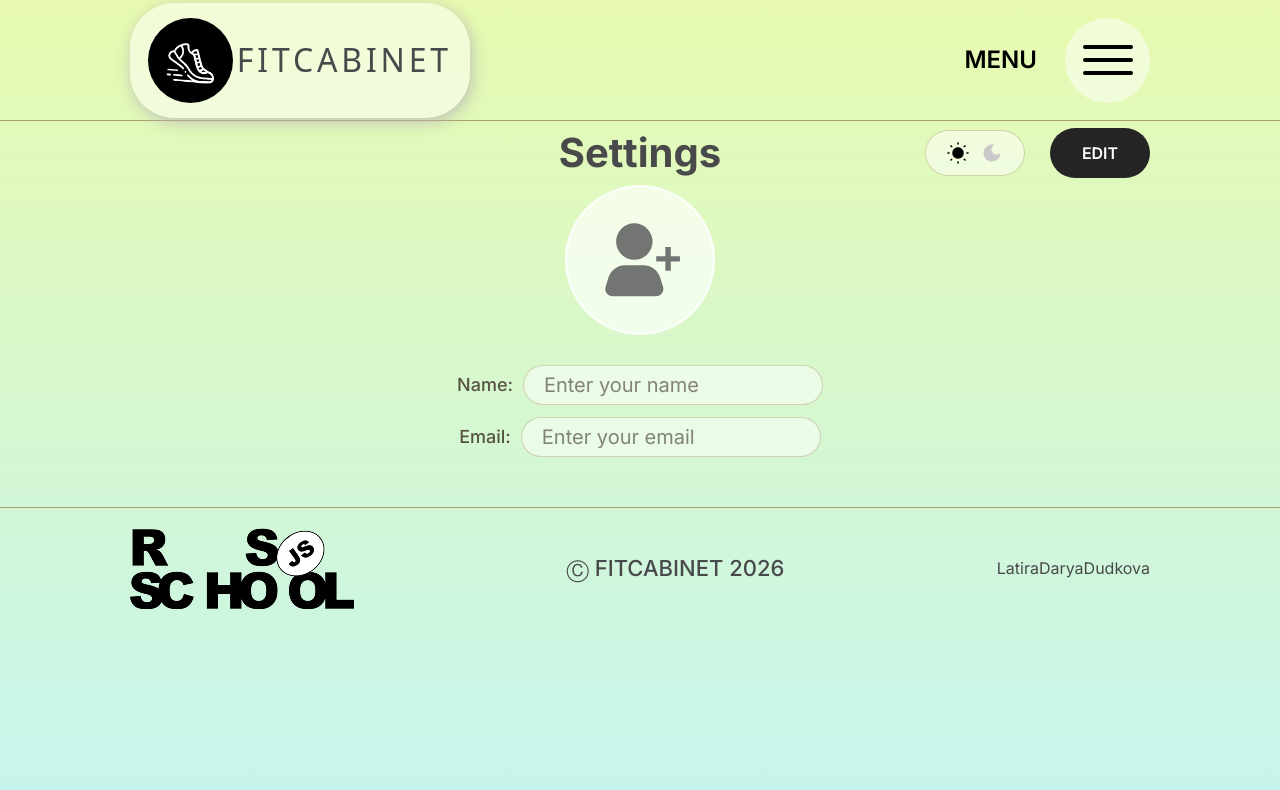
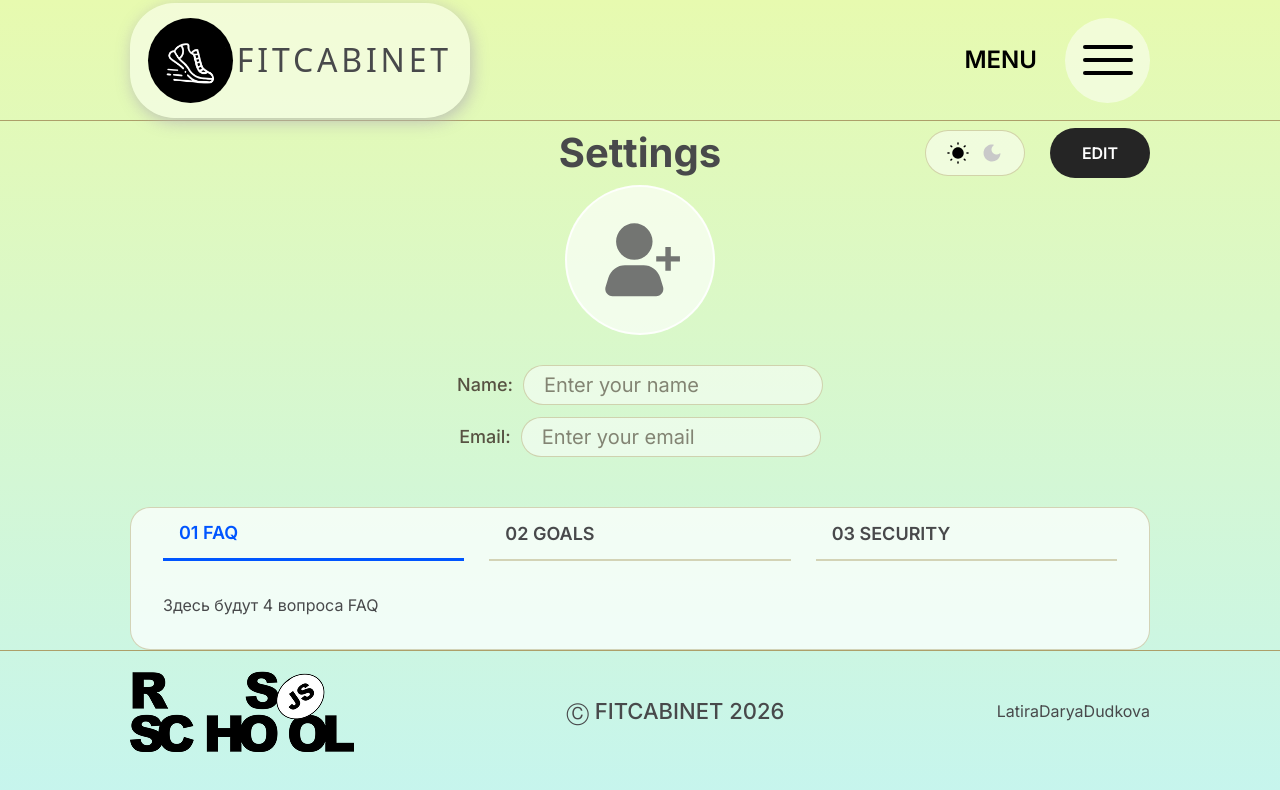
Before and after one commit to Latira/fit-cabinet, a website built with Vite: page index.html in a window 1280 px wide. Built offline with nearby package versions, Linux system fonts and the light colour scheme; a web font is replaced by a local one.

Commit message:
feat: add reusable tabs component and integrate into settings

```diff
--- /dev/null
+++ b/src/components/tabs.ts
@@ -0,0 +1,48 @@
+import { el, createBtn } from '../utils/tags';
+
+export interface TabItem {
+  id: string;
+  label: string;
+  content: HTMLElement;
+}
+
+export function createTabs(baseClass: string, items: TabItem[]): HTMLElement {
+  const container = el('div', baseClass);
+  const nav = el('nav', `${baseClass}__nav`);
+  const panelsContainer = el('div', `${baseClass}__panels`);
+
+  const buttons: HTMLButtonElement[] = [];
+  const panels: HTMLElement[] = [];
+
+  const setActiveTab = (activeIndex: number) => {
+    buttons.forEach((btn, idx) => {
+      btn.classList.toggle(`${baseClass}__tab--active`, idx === activeIndex);
+    });
+
+    panels.forEach((panel, idx) => {
+      const isActive = idx === activeIndex;
+      panel.hidden = !isActive;
+      panel.style.display = isActive ? '' : 'none';
+    });
+  };
+
+  items.forEach((item, index) => {
+    const btn = createBtn(`${baseClass}__tab`, item.label);
+    const panel = el('div', `${baseClass}__panel`);
+    panel.append(item.content);
+
+    btn.addEventListener('click', () => setActiveTab(index));
+
+    buttons.push(btn);
+    panels.push(panel);
+    nav.append(btn);
+    panelsContainer.append(panel);
+  });
+
+  if (items.length > 0) {
+    setActiveTab(0);
+  }
+
+  container.append(nav, panelsContainer);
+  return container;
+}
--- a/src/pages/settings.ts
+++ b/src/pages/settings.ts
@@ -3,6 +3,7 @@ import userPlusSvg from '../img/icon--user-plus.svg?raw';
 import sunSvg from '../img/icon--sun.svg?raw';
 import moonSvg from '../img/icon--moon.svg?raw';
 import { getInitialTheme, applyTheme, toggleTheme } from '../components/theme';
+import { createTabs } from '../components/tabs';
 
 export function createSettings(): HTMLElement {
     const settings = el('main', 'settings');
@@ -84,7 +85,16 @@ export function createSettings(): HTMLElement {
 
     formData.append(nameField, emailField);
 
+    const faqContent = el('div', 'settings-faq', 'Здесь будут 4 вопроса FAQ');
+    const goalsContent = el('div', 'settings-goals', 'Здесь будут цели: Вода и Сон');
+    const securityContent = el('div', 'settings-security', 'Здесь будет Security');
 
-    settings.append(heading, profileBtn, fileInput, formData);
+    const tabsBlock = createTabs('settings-tabs', [
+        { id: 'faq', label: '01 FAQ', content: faqContent },
+        { id: 'goals', label: '02 Goals', content: goalsContent },
+        { id: 'security', label: '03 Security', content: securityContent },
+    ]);
+
+    settings.append(heading, profileBtn, fileInput, formData, tabsBlock);
     return settings;
 }
--- a/src/styles/base/_variables.scss
+++ b/src/styles/base/_variables.scss
@@ -25,6 +25,8 @@ $font-h1-lh: 1.1;
     --color-bg__main: linear-gradient(to bottom, #E7FAAF 0%, #C6F5EE 100%);
     --color-bg: #F9F2D7;
     --color-text: #48494B;
+    --color-border: rgba(37, 37, 37, 1);
+    --color-surface__secondary: rgba(255, 255, 255, 0.72);
     --color-btn__bg: rgb(37, 37, 37);
     --color-btn__text: rgb(255, 255, 255);
     --color-border__theme: rgba(173, 159, 105, 0.45);
@@ -55,6 +57,8 @@ html.Dark {
     --color-bg__main: linear-gradient(to bottom, #141A13 0%, #0F181A 100%);
     --color-bg: #020c20;
     --color-text: #F9F2D7;
+    --color-border: rgba(255, 255, 255, 0.18);
+    --color-surface__secondary: rgba(253, 248, 203, 0.15);
     --color-btn__bg: rgb(200, 248, 68);
     --color-btn__text: rgb(39, 34, 34);
     --color-border__theme: rgba(255, 222, 92, 0.7);
--- a/src/styles/pages/_settings.scss
+++ b/src/styles/pages/_settings.scss
@@ -211,3 +211,58 @@ svg, path, circle, line, rect {
         }
     }
 }
+
+//==== PANEL SETTING ====//
+
+.settings-tabs {
+    @extend %flex-column;
+    align-items: stretch;
+    gap: 0;
+    width: 100%;
+    border-radius: 20px;
+    background-color: var(--color-surface__secondary);
+    border: 1px solid var(--color-border__theme);
+    overflow: hidden;
+
+    &__nav {
+        @include flex(stretch, stretch);
+        gap: 25px;
+        padding: 0 32px 0;
+        width: 100%;
+    }
+
+    &__tab {
+        @include font(18px, 1.2, 600);
+        flex: 1;
+        text-align: left;
+        text-transform: uppercase;
+        padding: 14px 16px;
+        color: var(--color-text);
+        background-color: transparent;
+        border-bottom: 2px solid var(--color-border__theme);
+        cursor: pointer;
+        transition:
+            color 0.3s ease,
+            border-color 0.3s ease,
+            background-color 0.3s ease;
+
+        &:hover:not(&--active) {
+            background-color: var(--color-theme-btn__bg-hover);
+            border-bottom-color: var(--color-input__border-hover);
+        }
+
+        &--active {
+            color: var(--color-input__border-active);
+            border-bottom: 3px solid var(--color-input__border-active);
+        }
+    }
+
+    &__panels {
+        width: 100%;
+    }
+
+    &__panel {
+        width: 100%;
+        padding: 32px;
+    }
+}
```
